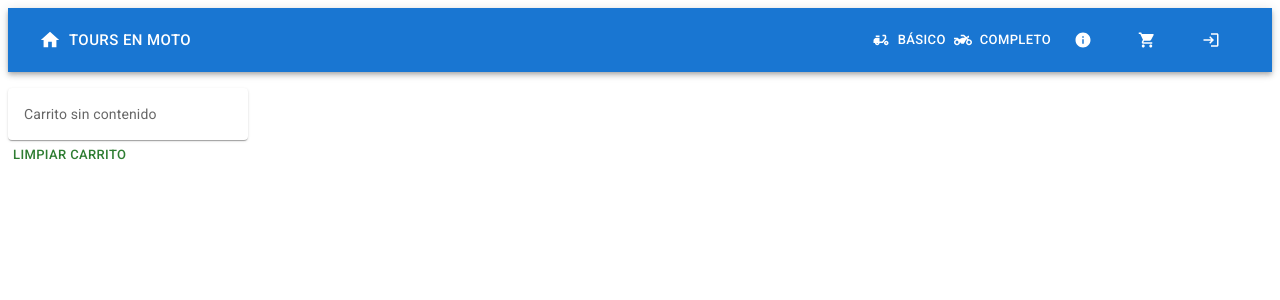
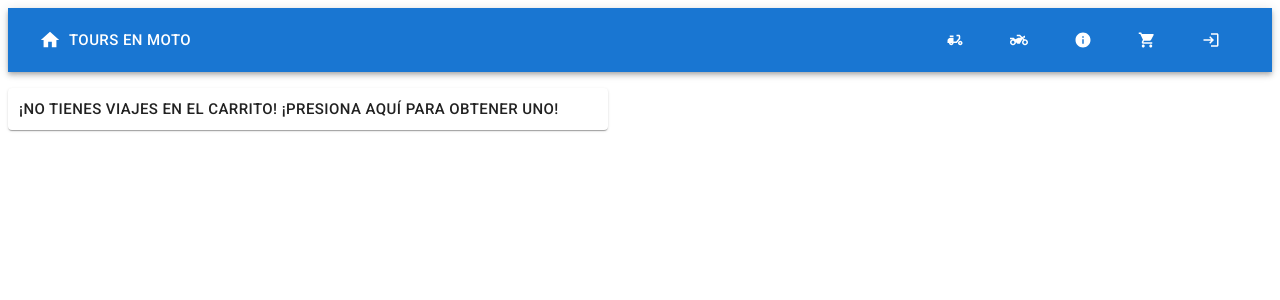
Before and after one commit to GBarlocco/toursEnMotoGastonBarlocco, a React (Create React App) app in the folder app/: page /cart in a window 1280 px wide. Shown: the top 300 px of the page. Built offline with nearby package versions, Linux system fonts and the light colour scheme.

Commit message:
Desafío: CartView 26032022

```diff
--- a/app/package.json
+++ b/app/package.json
@@ -10,6 +10,7 @@
     "@testing-library/jest-dom": "^5.16.2",
     "@testing-library/react": "^12.1.3",
     "@testing-library/user-event": "^13.5.0",
+    "firebase": "^9.6.9",
     "react": "^17.0.2",
     "react-dom": "^17.0.2",
     "react-router-dom": "^6.2.2",
--- a/app/src/components/BasicWidget.jsx
+++ b/app/src/components/BasicWidget.jsx
@@ -21,7 +21,6 @@ const BasicWidget = () => {
                             to={"/category/basic"}
                             startIcon={<MopedIcon />}
                         >
-                            Básico
                         </Button>
                     </Box>
                 </Grid>
--- a/app/src/components/Cart.jsx
+++ b/app/src/components/Cart.jsx
@@ -8,27 +8,30 @@ import {
     Grid
 } from '@mui/material';
 
+import { NavLink } from "react-router-dom";
+
 import { useContext } from 'react';
 import { CartContext } from '../context/CartContext';
 
 const Cart = () => {
-    const { cart, clear, removeItem } = useContext(CartContext);
+    const { cart, removeItem, clear, total, cartCount } = useContext(CartContext);
 
     return (
         <>
             <Grid container>
                 {
-                    (cart.length <= 0 ?
+                    (cartCount <= 0 ?
                         <Grid item xl={2} lg={3} md={4} sm={6} xs={12} >
                             <Box marginTop={2} marginLeft={0}>
-                                <Card sx={{ width: 240, position: "flex" }} >
-                                    <CardActionArea>
-                                        <CardContent>
-                                            <Typography variant="body2" color="text.secondary">
-                                                Carrito sin contenido
-                                            </Typography>
-                                        </CardContent>
-                                    </CardActionArea>
+                                <Card sx={{ width: 600, position: "flex" }} >
+                                    <Button
+                                        color="inherit"
+                                        size="large"
+                                        component={NavLink}
+                                        to={"/"}
+                                    >
+                                        ¡No tienes viajes en el carrito! ¡presiona aquí para obtener uno!
+                                    </Button>
                                 </Card>
                             </Box>
                         </Grid>
@@ -57,7 +60,7 @@ const Cart = () => {
                                                             color="error"
                                                             size="small"
                                                             variant="outlined"
-                                                            onClick={() => removeItem(travel.product)}
+                                                            onClick={() => removeItem(travel.product, travel.count)}
                                                         >
                                                             Borrar item
                                                         </Button>
@@ -73,13 +76,25 @@ const Cart = () => {
                     )
                 }
             </Grid>
-            <Button
-                color="success"
-                size="small"
-                onClick={clear}
-            >
-                Limpiar carrito
-            </Button>
+            <Grid container>
+                {
+                    (cartCount > 0 ?
+                        <Grid item xl={2} lg={3} md={4} sm={6} xs={12} >
+                            <Box marginTop={2} marginLeft={0}>
+                                <Card sx={{ width: 240, position: "flex" }} >
+                                    <Typography variant="body2" color="text.secondary">
+                                        Cantidad de viajes: {cartCount}
+                                        <br/>
+                                        Total: ${total}
+                                    </Typography>
+                                </Card>
+                            </Box>
+                        </Grid>
+                        :
+                        null
+                    )
+                }
+            </Grid>
         </>
     )
 };
--- a/app/src/components/CartWidget.jsx
+++ b/app/src/components/CartWidget.jsx
@@ -1,11 +1,19 @@
-import {Button} from '@mui/material';
+import { Button } from '@mui/material';
 
-import {NavLink} from "react-router-dom";
+import { NavLink } from "react-router-dom";
 
 import ShoppingCartIcon from '@mui/icons-material/ShoppingCart';
+import { Badge } from '@mui/material';
+
+import { useContext } from 'react';
+import { CartContext } from '../context/CartContext';
+
+
 
 const CartWidget = () => {
+    const {cartCount } = useContext(CartContext);
     return (
+        <>
             <Button
                 color="inherit"
                 startIcon={<ShoppingCartIcon />}
@@ -13,7 +21,14 @@ const CartWidget = () => {
                 component={NavLink}
                 to={"cart"}
             >
+                <Badge
+                    badgeContent={(cartCount) == 0 ? 0 : cartCount}
+                    color="info"
+                    size="small"
+                >
+                </Badge>
             </Button>
+        </>
     );
 };
 export default CartWidget;
--- a/app/src/components/FullWidget.jsx
+++ b/app/src/components/FullWidget.jsx
@@ -21,7 +21,6 @@ const FullWidget = () => {
                             to={"/category/full"}
                             startIcon={<TwoWheelerIcon />}
                         >
-                            Completo
                         </Button>
                     </Box>
                 </Grid>
--- a/app/src/components/ItemDetailContainer.jsx
+++ b/app/src/components/ItemDetailContainer.jsx
@@ -9,6 +9,7 @@ import ItemDetail from "./ItemDetail";
 import dataTravel from "../data/dataTravel"
 
 let travelInfoAPI = dataTravel;
+
 
 const ItemDetailContainer = () => {
     const [loading, setLoading] = useState(true);
@@ -29,7 +30,7 @@ const ItemDetailContainer = () => {
         const getItem = new Promise((res, rej) => {
             setTimeout(() => {
                 res(travelInfoAPI);
-            }, 2000);
+            }, 500);
         });
 
         getItem.
--- a/app/src/components/ItemListContainer.jsx
+++ b/app/src/components/ItemListContainer.jsx
@@ -12,12 +12,11 @@ import dataTravel from "../data/dataTravel"
 
 let travelInfoAPI = dataTravel;
 
-const ItemListContainer = (props) => {
+const ItemListContainer = () => {
     const [loading, setLoading] = useState(true);
     const [travels, setTravels] = useState([]);
     const [msgError, setMsgError] = useState("");
     const { name } = useParams();
-    const travelFilter = [];
 
     const notify = () => {
         toast.info("Cargando viajes, espere por favor...", { position: "bottom-right", });
@@ -30,7 +29,7 @@ const ItemListContainer = (props) => {
                 ? travelInfoAPI.filter(travel => travel.category === name)
                 : travelInfoAPI;
                 res(travels);
-            }, 2000);
+            }, 500);
         });
 
         getItemList.
@@ -42,6 +41,7 @@ const ItemListContainer = (props) => {
             })
             .finally(() => {
                 setLoading(false);
+                toast.dismiss();
             });
     }, [name]);
     return (
--- a/app/src/context/CartContext.jsx
+++ b/app/src/context/CartContext.jsx
@@ -7,8 +7,9 @@ const { Provider } = CartContext;
 
 
 export const CartContextProvider = ({ children }) => {
-
     const [cart, setCart] = useState([]);
+    const [total, setTotal] = useState(0);
+    const [cartCount, setcartCount] = useState(0);
 
     const addItem = (product, count) => {
         let cartProduct = { product, count };
@@ -24,18 +25,23 @@ export const CartContextProvider = ({ children }) => {
         } else {
             cartAux = [cartProduct, ...cart];
         }
+        setcartCount (cartCount + count);
+        setTotal(total + product.price * count);
         setCart(cartAux);
     }
 
-    const removeItem = (product) => {
+    const removeItem = (product,count) => {
         if (isInCart (product)){
             const cartAux = cart.filter (travel => travel.product !== product);
+            setTotal(total - product.price * count);
+            setcartCount (cartCount - count);
             setCart(cartAux);
         }
     }
 
     const clear = () => {
         setCart([]);
+        setcartCount(0);
     }
 
     const isInCart = (product) => {
@@ -55,7 +61,9 @@ export const CartContextProvider = ({ children }) => {
                 addItem,
                 removeItem,
                 clear,
-                cart
+                cart,
+                total,
+                cartCount
             }}
         >
             {children}
--- a/app/src/data/DataTravel.jsx
+++ b/app/src/data/DataTravel.jsx
@@ -95,11 +95,20 @@ let travelInfoAPI = [
         name: "Cono de Arita",
         price: 4500,
         pictureUrl: "../img/cono.jpg",
-        description: "Recorre el Cono de Arita de la ventana por completo en una de nuestras motos…",
+        description: "Recorre el Cono de Arita por completo en una de nuestras motos…",
         category: "full",
         participants: 10,
         initial: 2
+    },
+    {
+        id: 11,
+        name: "Esquel",
+        price: 2500,
+        pictureUrl: "../img/esquel.jpg",
+        description: "Recorre Esquel por completo en una de nuestras motos…",
+        category: "basic",
+        participants: 5,
+        initial: 2
     }
 ]
-
 export default travelInfoAPI;
```
Also changed, not shown: app/src/firebase.jsx (added, +15 -0 lines), app/public/img/esquel.jpg (added), 1 other file (tests, documents, lock files or other folders). Lines whose indentation alone changed are shown as unchanged.
